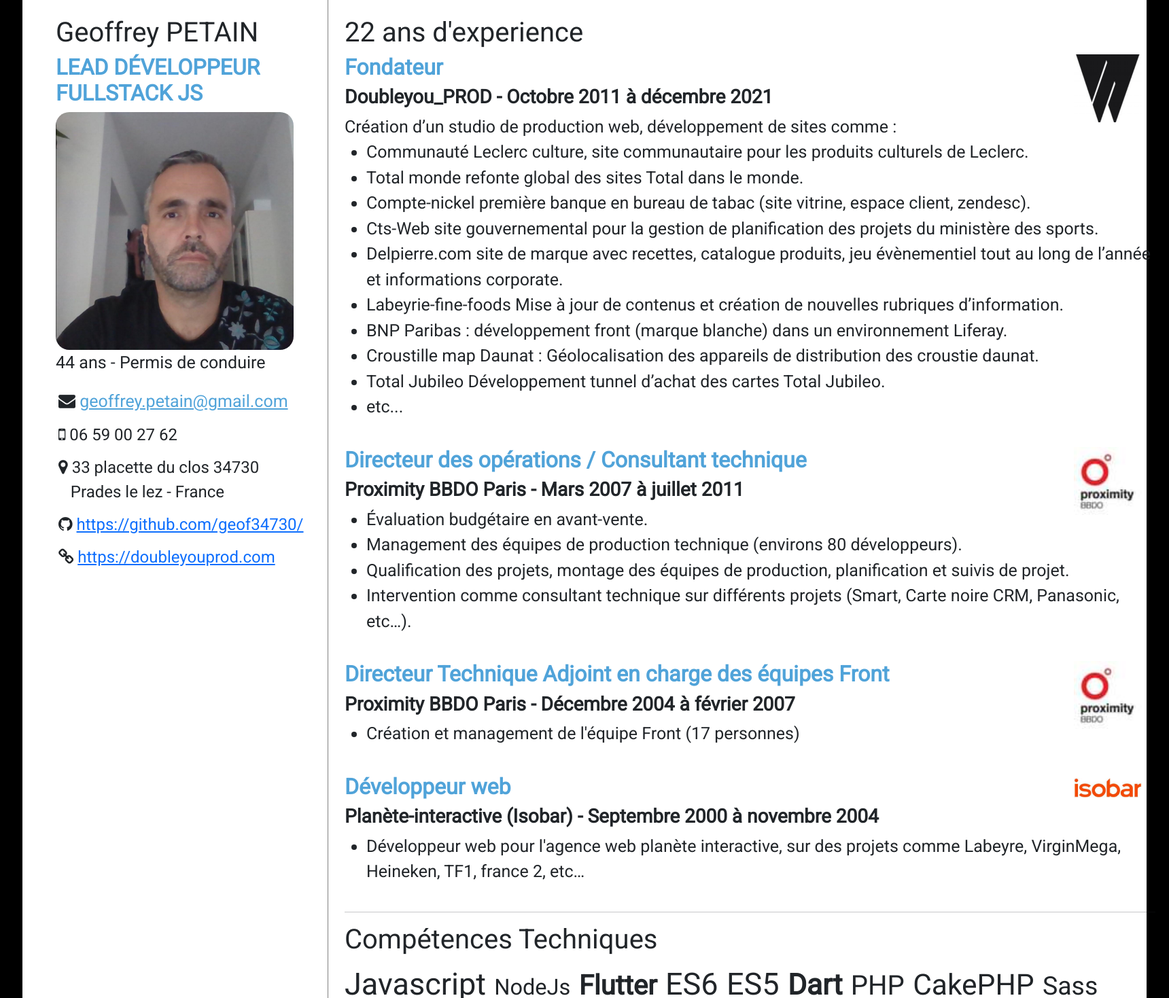
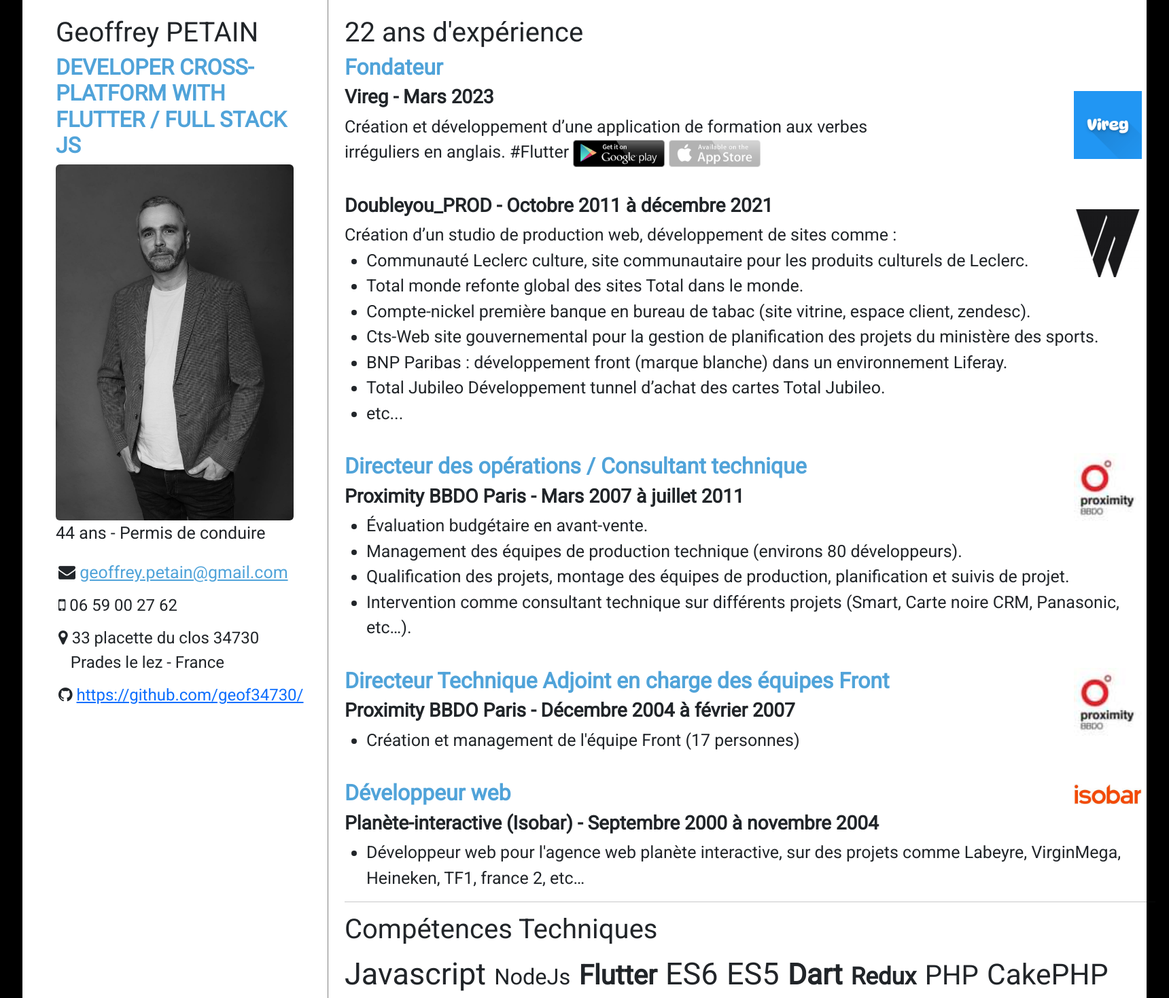
Before and after one commit to geof34730/cv-geoffrey, a PHP site: page / in a window 1720 px wide. Shown: the top 1469 px of the page at 68% size. Run offline with PHP 8.4, Linux system fonts and the light colour scheme.

Commit message:
add vireg and english level

```diff
--- a/index.html
+++ b/index.html
@@ -2,48 +2,54 @@
 <html lang="en">
 <head>
     <meta charset="UTF-8">
-    <title>Geoffrey PETAIN</title>
+    <title>Geoffrey PETAIN - Developer Cross-Platform with Flutter / Full Stack JS</title>
     <link rel="stylesheet" href="css/global.css">
     <link href="https://fonts.googleapis.com/css2?family=Roboto&display=swap" rel="stylesheet">
     <link rel="stylesheet" href="https://cdnjs.cloudflare.com/ajax/libs/font-awesome/4.7.0/css/font-awesome.min.css">
 </head>
 <body style="background-color: black;font-size:25px; font-family: 'Roboto', sans-serif !important;">
 
-<div class="d-flex justify-content-around" style="width:1654px; height:2339px;margin:0 auto;background-color: #ffffff;">
-
-
+<div class="d-flex justify-content-around" style="width:1654px; height:2550px;margin:0 auto;background-color: #ffffff;">
     <div class="column1 p-4 col-3" style="border-right: solid 1px gray;width:450px">
         <div style="padding-left:25px;">
             <h1>Geoffrey PETAIN</h1>
-            <h2 class="text-primary" style="text-transform: uppercase"><b>Lead Développeur FullStack JS</b></h2>
-            <img src="img/56c3be68-6444-41d4-9db3-4c543c2d6eb2[1515].jfif" alt="Geoffrey PETAIN" style="border-radius: 20px;width:350px">
+            <h2 class="text-primary" style="text-transform: uppercase"><b>Developer Cross-Platform with Flutter / Full Stack JS</b></h2>
+            <img src="img/geoffrey-petain-2.png" alt="Geoffrey PETAIN" style="border-radius:6px;width:350px">
             <p>44 ans - Permis de conduire</p>
             <ul class="list-unstyled p-1">
                 <li ><i class="fa fa-envelope"></i> <a href="mailto:geoffrey.petain@gmail.com" class="text-primary">geoffrey.petain@gmail.com</a></li>
                 <li style="padding-top: 12px;font-size:24px;"><i class="fa fa-mobile"></i> 06 59 00 27 62</li>
                 <li style="padding-top: 12px;font-size:24px;"><i class="fa fa-map-marker"></i> 33 placette du clos 34730<br>&nbsp;&nbsp;&nbsp;Prades le lez - France</li>
-                <li style="padding-top: 12px;font-size:24px;"><i class="fa fa-github"></i> <a href="https://github.com/geof34730/">https://github.com/geof34730/</a></li>
-                <li style="padding-top: 12px;font-size:24px;"><i class="fa fa-link"></i> <a href="https://doubleyouprod.com">https://doubleyouprod.com</a></li>
+                <li style="padding-top: 12px;font-size:24px;"><i class="fa fa-github"></i> <a href="https://github.com/geof34730/" target="_blank">https://github.com/geof34730/</a></li>
+                <!--<li style="padding-top: 12px;font-size:24px;"><i class="fa fa-link"></i> <a href="https://doubleyouprod.com"  target="_blank">https://doubleyouprod.com</a></li>-->
             </ul>
         </div>
     </div>
     <div  class="column2  p-4  col-9">
         <div>
-            <h1>22 ans d'experience</h1>
+            <h1>22 ans d'expérience</h1>
             <div  class="position-relative" style="margin-bottom: 40px">
                 <h2 class="text-primary"><b>Fondateur</b></h2>
-                <div class="position-absolute" style="right:20px;top:0px;"><img src="img/dyp.jpg" width="100"></div>
-                <h3><b>Doubleyou_PROD - Octobre 2011 à décembre 2021</b></h3>
+                <div class="position-absolute" style="right:20px;top:54px;"><img src="img/icon.png" width="100"></div>
+                <h3><b>Vireg - Mars 2023</b></h3>
+                Création et développement d’une application de formation aux verbes<br>irréguliers en anglais. #Flutter
+                <a href="https://play.google.com/store/apps/details?id=verbeirregulieranglais.com.example.verbe_irregulier_anglais" target="_blank"><img src="img/button_android.png" style="height:40px"></a>
+                <img src="img/button_ios.png" style="height:40px;opacity: 0.3;cursor:not-allowed;">
+
+
+
+
+
+
+                <div class="position-absolute" style="right:20px;top:228px;"><img src="img/dyp.jpg" width="100"></div>
+                <h3 style="margin-top:40px;"><b>Doubleyou_PROD - Octobre 2011 à décembre 2021</b></h3>
                 Création d’un studio de production web, développement de sites comme :
                 <ul>
                     <li>Communauté Leclerc culture, site communautaire pour les produits culturels de Leclerc.</li>
                     <li>Total monde refonte global des sites Total dans le monde.</li>
                     <li>Compte-nickel première banque en bureau de tabac (site vitrine, espace client, zendesc).</li>
                     <li>Cts-Web site gouvernemental pour la gestion de planification des projets du ministère des sports.</li>
-                    <li>Delpierre.com site de marque avec recettes, catalogue produits, jeu évènementiel tout au long de l’année et informations corporate.</li>
-                    <li>Labeyrie-fine-foods Mise à jour de contenus et création de nouvelles rubriques d’information.</li>
                     <li>BNP Paribas : développement front (marque blanche) dans un environnement Liferay.</li>
-                    <li>Croustille map Daunat : Géolocalisation des appareils de distribution des croustie daunat.</li>
                     <li>Total Jubileo Développement tunnel d’achat des cartes Total Jubileo.</li>
                     <li>etc...</li>
                 </ul>
@@ -72,7 +78,7 @@
             </div>
 
 
-            <div class="position-relative"  style="margin-bottom: 40px">
+            <div class="position-relative"  style="margin-bottom: 16px">
                 <h2 class="text-primary"><b>Développeur web</b></h2>
                 <div class="position-absolute" style="right:20px;top:0px;"><img src="img/20130629155604!Isobar_logo.jpg" style="width:100px;"></div>
                 <h3><b>Planète-interactive (Isobar) - Septembre 2000 à novembre 2004</b></h3>
@@ -82,10 +88,10 @@
             </div>
         </div>
 
-        <div   style="margin-bottom: 40px">
+        <div   style="margin-bottom: 16px">
 
 <hr>
-            <h1>Compétences Techniques</h1>
+            <h1 >Compétences Techniques</h1>
             <div>
                 <span class="float-left" style="font-size:1.8em;">Javascript</span>&nbsp;
                 <span class="float-left " style="font-size:1.3em;">NodeJs</span>&nbsp;
@@ -93,6 +99,7 @@
                 <span class="float-left" style="font-size:1.8em;">ES6</span>&nbsp;
                 <span class="float-left" style="font-size:1.8em;">ES5</span>&nbsp;
                 <span class="float-left" style="font-size:1.7em;"><b>Dart</b></span>&nbsp;
+                <span class="float-left" style="font-size:1.4em;"><b>Redux</b></span>&nbsp;
                 <span class="float-left" style="font-size:1.6em;">PHP</span>&nbsp;
                 <span class="float-left" style="font-size:1.7em;">CakePHP</span>&nbsp;
                 <span class="float-left" style="font-size:1.5em;">Sass</span>&nbsp;
@@ -107,24 +114,27 @@
                 <span class="float-left" style="font-size:1.5em;">API REST</span>&nbsp;
                 <span class="float-left" style="font-size:1.8em;">Jquery</span>&nbsp;
                 <span class="float-left" style="font-size:1.5em;">MySQL</span>&nbsp;
-                <span class="float-left" style="font-size:1.0em;">Express</span>&nbsp;
+                <span class="float-left" style="font-size:1.4em;">Express</span>&nbsp;
+                <span class="float-left" style="font-size:1.2em;">Sequelize</span>&nbsp;
             </div>
 </div>
-        <div   style="margin-bottom: 40px">
+        <div  style="margin-bottom: 16px">
             <hr />
         <h1>Formation</h1>
             <div>
-                <h2 class="text-primary"><b>Développeur Full Stack JS (React/NodeJs) </b></h2>
+                <h2 class="text-primary"><b>Cours d'anglais intensifs</b></h2>
+                <h3><b>Fluentsys - Octobre 2022 à juillet 2023</b></h3>
+                   <p>Formation intensive d'anglais, objectif B1</p>
+            </div>
+
+            <div>
+                <h2 class="text-primary"><b>Développeur Full Stack JS (React/NodeJs)</b></h2>
                 <h3><b>Diginamic - Juin 2022 à juillet 2022</b></h3>
                    <p>Développer des interfaces front-end avancées avec JavaScript, ReactJS mais aussi HTML5, CSS3, Bootstrap,
                        Accéder au serveur et développer le back-end d’une application web avec NodeJS,
                        Maîtriser les bonnes pratiques de la qualité web avec Opquast</p>
             </div>
-
         </div>
-
-
-
 
         <div   style="margin-bottom: 40px">
             <hr />
@@ -138,6 +148,18 @@
                     <a href="https://www.opquast.com/certification/" target="_blank">https://www.opquast.com/certification/</a>
                 </div>
             </div>
+
+            <h2 class="text-primary" style="margin-top:25px"><b>Certified anglais professionnel-English 360° </b></h2>
+            <div class="d-flex" style="margin-top:15px;">
+                <div><img src="img/English360-Logo-2020.png"  style="width:150px" alt="Opquast Avancé"></div>
+                <div style="padding-left:10px;">
+                    <h3><b>Anglais professionnel-English 360° - février 2023</b></h3>
+                    <p>Niveau optenu <b>A2+ CEFR</b><br></p>
+                    <a href="https://theenglishquiz.com/organismes-de-formation-anglais-CPF/" target="_blank">https://theenglishquiz.com/organismes-de-formation-anglais-CPF/</a>
+                </div>
+            </div>
+
+
         </div>
     </div>
 
--- a/scss/import.scss
+++ b/scss/import.scss
@@ -4,7 +4,7 @@
 @import "../node_modules/bootstrap/scss/mixins";
 
 $custom-theme-color:(
-        primary: #50A3D9,
+        primary: #000000,
 );
 $theme-colors:map-merge($theme-colors, $custom-theme-color);
 @import "../node_modules/bootstrap/scss/maps";
```
Also changed, not shown: img/English360-Logo-2020.png (added), img/button_android.png (added), img/button_ios.png (added), img/geoffrey-petain-2.png (added), img/icon.png (added).
